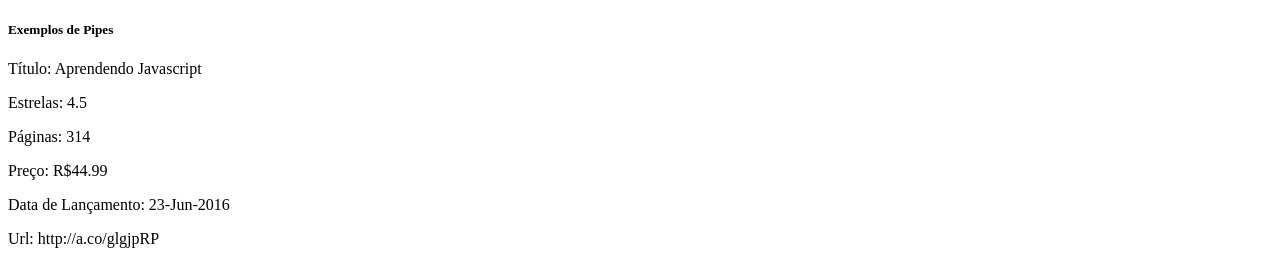
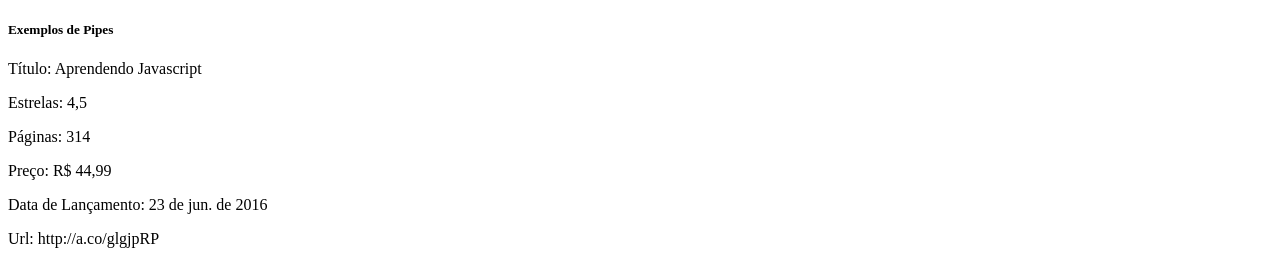
Before and after one commit to khalegjr/curso-angular-loaiane, an Angular app in the folder 06-pipes/: page / in a window 1280 px wide. Shown: the top 264 px of the page. Built offline with nearby package versions, Linux system fonts and the light colour scheme.

Commit message:
aula 45: aplicando locale nos pipes

```diff
--- a/06-pipes/src/app/app.module.ts
+++ b/06-pipes/src/app/app.module.ts
@@ -1,22 +1,32 @@
-import { NgModule } from '@angular/core';
+import { LOCALE_ID, NgModule } from '@angular/core';
 import { BrowserModule } from '@angular/platform-browser';
 
+import { registerLocaleData } from '@angular/common';
+import localePT from '@angular/common/locales/pt';
 import { AppRoutingModule } from './app-routing.module';
 import { AppComponent } from './app.component';
+import { CamelCasePipe } from './camel-case.pipe';
 import { ExemplosPipesComponent } from './exemplos-pipes/exemplos-pipes.component';
-import { CamelCasePipe } from './camel-case.pipe';
+import { SettingsService } from './settings.service';
+
+registerLocaleData(localePT);
 
 @NgModule({
-  declarations: [
-    AppComponent,
-    ExemplosPipesComponent,
-    CamelCasePipe
+  declarations: [AppComponent, ExemplosPipesComponent, CamelCasePipe],
+  imports: [BrowserModule, AppRoutingModule],
+  providers: [
+    // {
+    //   provide: LOCALE_ID,
+    //   useValue: 'pt-BR',
+    // },
+    SettingsService,
+    {
+      provide: LOCALE_ID,
+      deps: [SettingsService],
+      useFactory: (settingsService: SettingsService) =>
+        settingsService.getLocale(),
+    },
   ],
-  imports: [
-    BrowserModule,
-    AppRoutingModule
-  ],
-  providers: [],
-  bootstrap: [AppComponent]
+  bootstrap: [AppComponent],
 })
-export class AppModule { }
+export class AppModule {}
--- a/06-pipes/src/app/exemplos-pipes/exemplos-pipes.component.html
+++ b/06-pipes/src/app/exemplos-pipes/exemplos-pipes.component.html
@@ -3,8 +3,8 @@
 <p>Título: {{ livro.titulo | uppercase | camelCase }}</p>
 <p>Estrelas: {{ livro.rating | number : "1.1-1" }}</p>
 <p>Páginas: {{ livro.numeroPaginas | number }}</p>
-<p>Preço: {{ livro.preco | currency : "BRL" : true }}</p>
-<p>Data de Lançamento: {{ livro.dataLancamento | date : "dd-MMM-yyyy" }}</p>
+<p>Preço: {{ livro.preco | currency : "BRL" }}</p>
+<p>Data de Lançamento: {{ livro.dataLancamento | date }}</p>
 <p>Url: {{ livro.url }}</p>
 <br />
 <p>Livro: {{ livro | json }}</p>
--- /dev/null
+++ b/06-pipes/src/app/settings.service.ts
@@ -0,0 +1,10 @@
+import { Injectable } from '@angular/core';
+
+@Injectable({
+  providedIn: 'root',
+})
+export class SettingsService {
+  getLocale() {
+    return 'pt-BR';
+  }
+}
```
Also changed, not shown: 1 other file (tests, documents, lock files or other folders).
